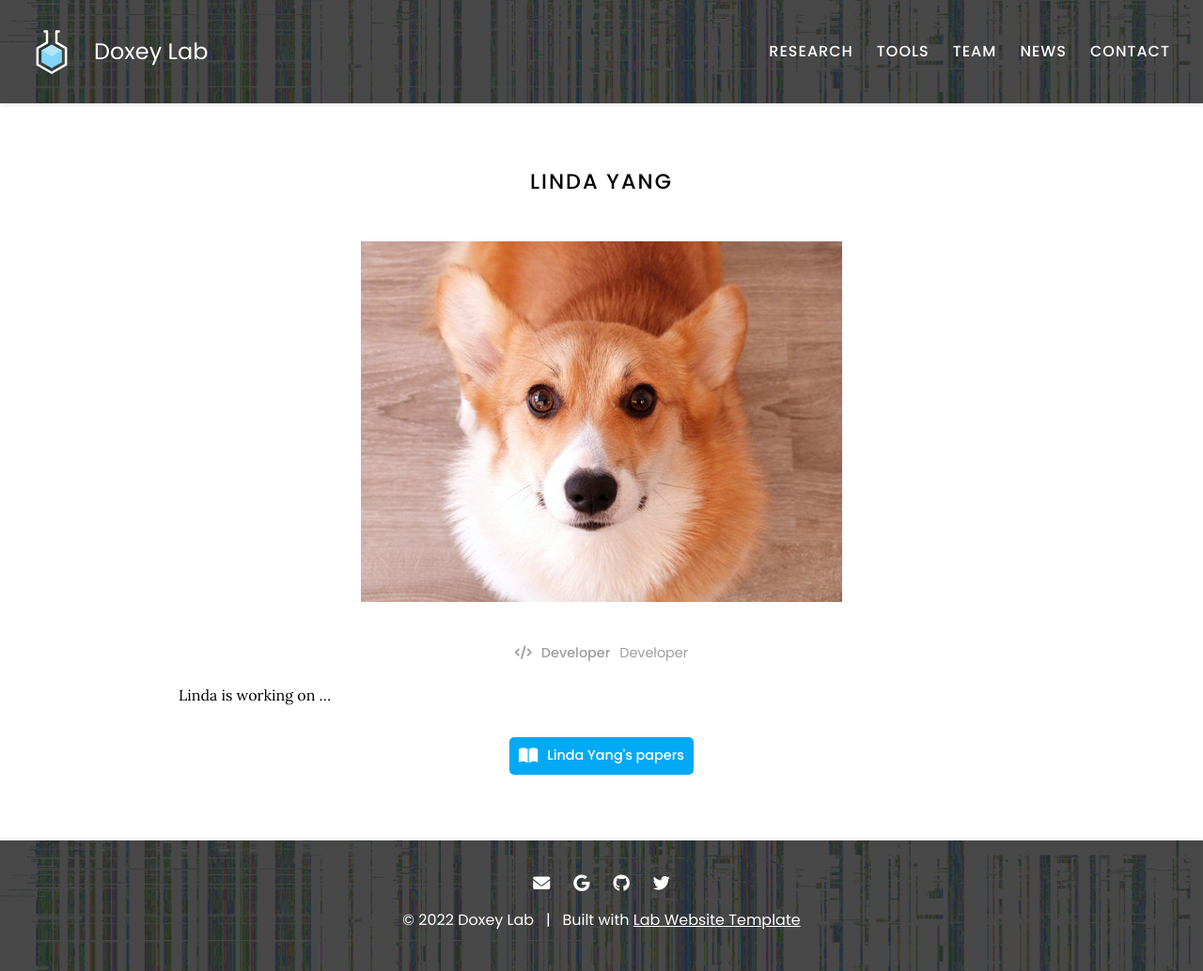
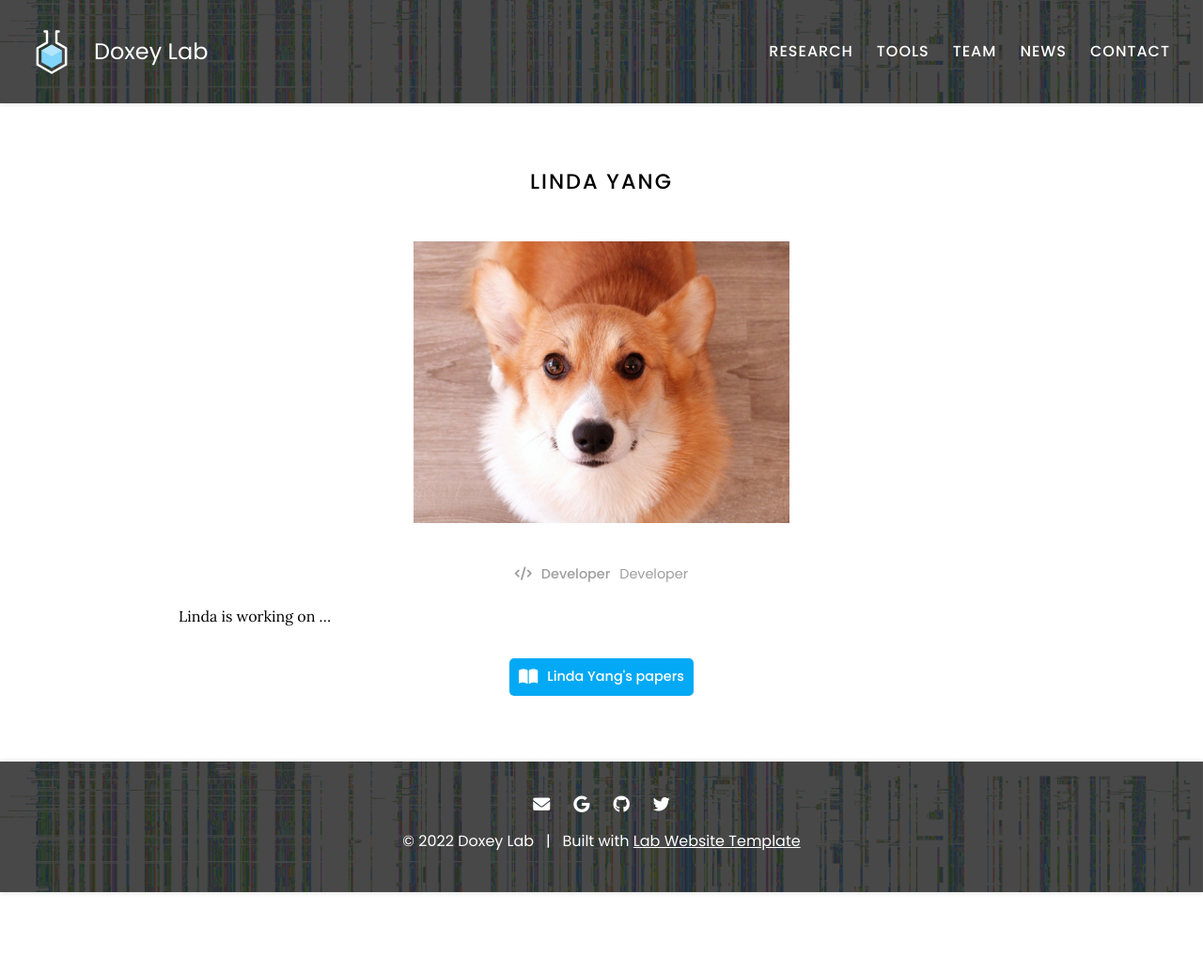
Before and after one commit to doxeylab/doxeylab-website, a Jekyll site: the page built from _members/linda-yang.md, in a window 1280 px wide. Shown: the whole page at 94% size. Built offline with Jekyll 4.4.1, drawn with Linux system fonts in a browser that asks for light colours; after the commit the page ends 950 px from its top, so only the background shows below that.

Commit message:
Update member.html

```diff
--- a/_layouts/member.html
+++ b/_layouts/member.html
@@ -4,7 +4,7 @@ layout: default
 
 <h1>{{ page.title }}</h1>
 
-{%- include figure.html image=page.image -%}
+{%- include figure.html image=page.image width="400px" -%}
 
 <p class="center">
   {%- include role.html type=page.role text=true description=page.description -%}
```
